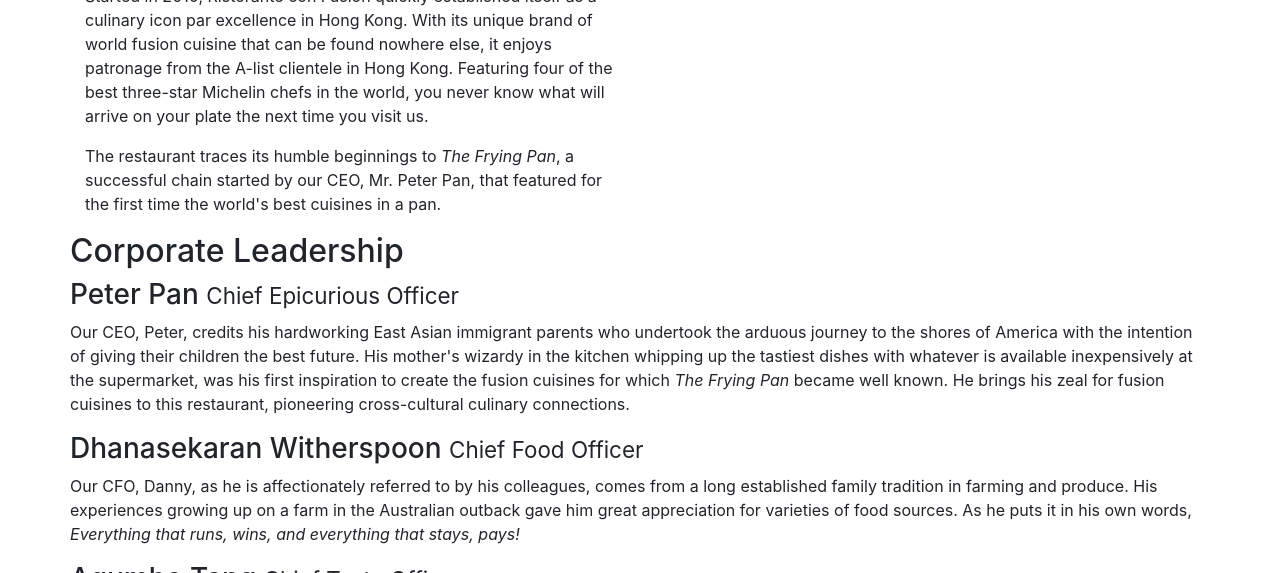
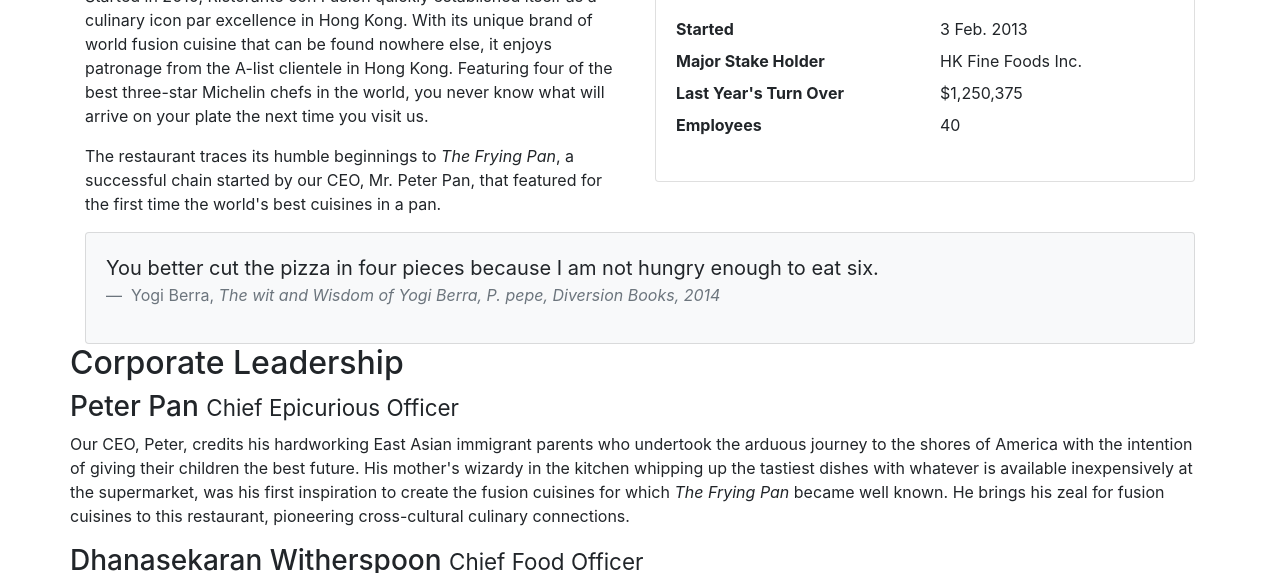
Before and after one commit to BekyH/conf, a website: page aboutus.html in a window 1280 px wide. Shown: the part 527-1100 px from the top of the page. Drawn offline with nearby package versions, Linux system fonts and the light colour scheme.

Commit message:
small modification

```diff
--- a/aboutus.html
+++ b/aboutus.html
@@ -62,16 +62,47 @@
             </div>
         </div>
 
-        <div>
+
             <div class="row">
                 <div class="col-12 col-sm-6">
                 <h2>Our History</h2>
                 <p>Started in 2010, Ristorante con Fusion quickly established itself as a culinary icon par excellence in Hong Kong. With its unique brand of world fusion cuisine that can be found nowhere else, it enjoys patronage from the A-list clientele in Hong Kong.  Featuring four of the best three-star Michelin chefs in the world, you never know what will arrive on your plate the next time you visit us.</p>
                 <p>The restaurant traces its humble beginnings to <em>The Frying Pan</em>, a successful chain started by our CEO, Mr. Peter Pan, that featured for the first time the world's best cuisines in a pan.</p>
             </div>
+
+
+
+            <div class="col-sm">
+                <div class="card">
+                    <h3 class="card-header bg-primary text-white">Facts At a Glance</h3>
+                    <div class="card-body">
+                        <dl class="row">
+                            <dt class="col-6">Started</dt>
+                            <dd class="col-6">3 Feb. 2013</dd>
+                            <dt class="col-6">Major Stake Holder</dt>
+                            <dd class="col-6">HK Fine Foods Inc.</dd>
+                            <dt class="col-6">Last Year's Turn Over</dt>
+                            <dd class="col-6">$1,250,375</dd>
+                            <dt class="col-6">Employees</dt>
+                            <dd class="col-6">40</dd>
+                        </dl>
+                    </div>
+
+                </div>
+
             </div>
+            <div class="col-12">
+                <div class="card card-body bg-light">
+                    <blockquote class="blockquote">
+                        <p class="mb-0">You better cut the pizza in four pieces because I am not hungry enough to eat six.</p>
 
-            <div>
+                        <footer class="blockquote-footer">
+                            Yogi Berra,
+                            <cite title="Source Title"> The wit and Wisdom of Yogi Berra, P. pepe, Diversion Books, 2014</cite>
+                        </footer>
+                    </blockquote>
+                </div>
+
             </div>
         </div>
 
```
